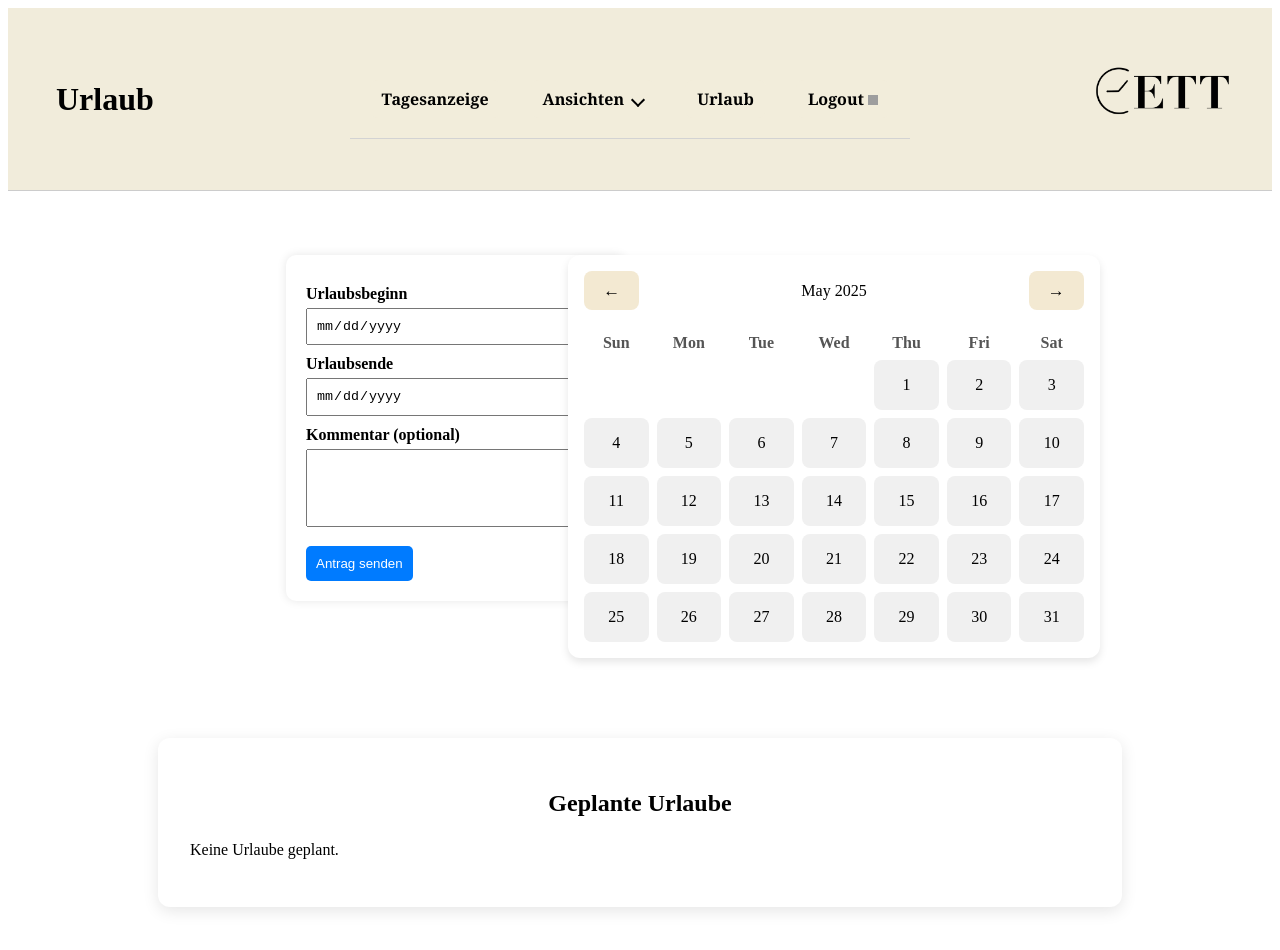
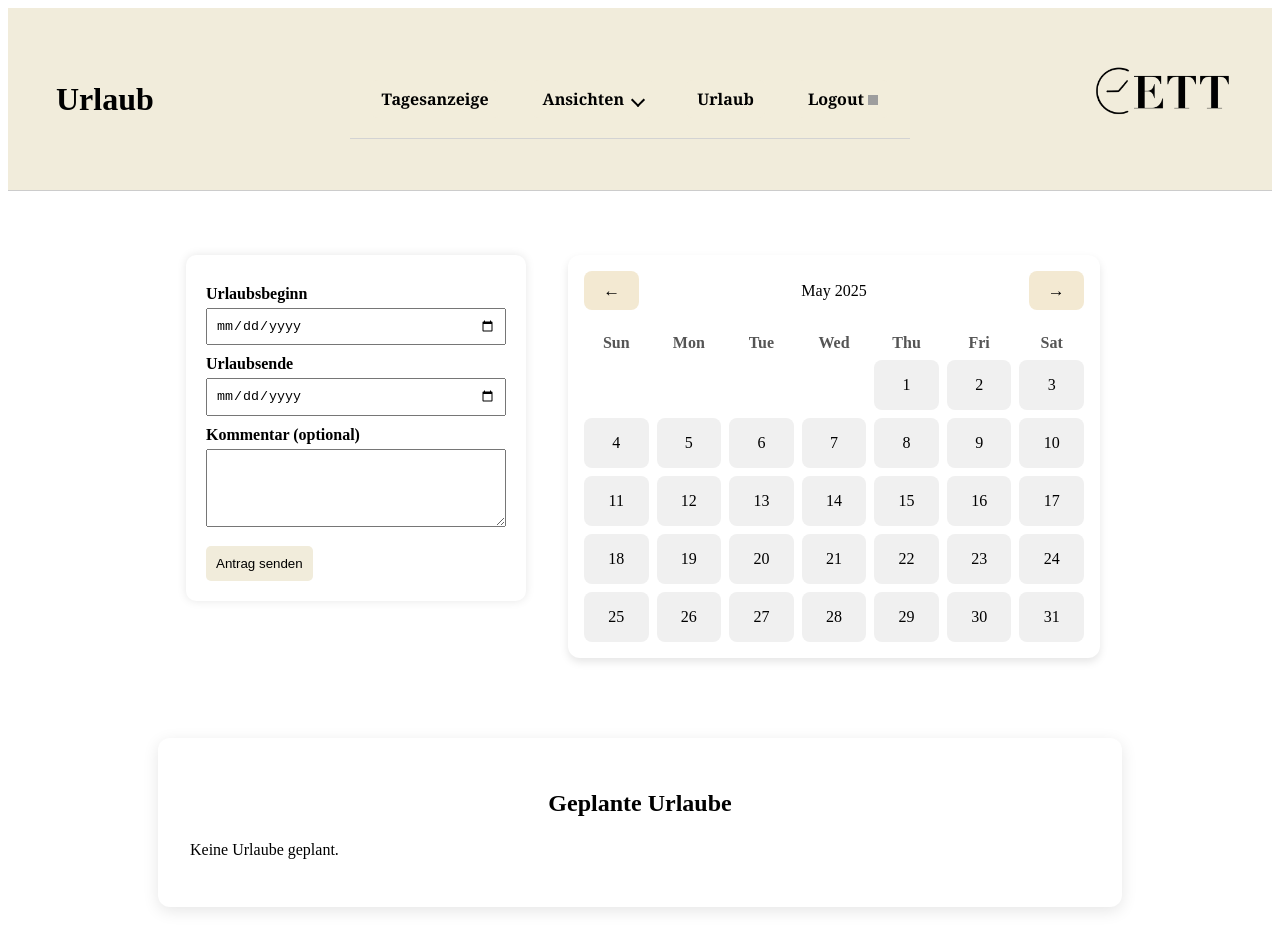
Before and after one commit to on24FeLi/ETT2.0, a Vue app: page /Urlaub in a window 1280 px wide. Shown: the top 950 px of the page. Built offline with nearby package versions, Linux system fonts and the light colour scheme; grey boxes are pictures that could not be loaded.

Commit message:
fixed Urlaub

```diff
--- a/src/views/Urlaub.vue
+++ b/src/views/Urlaub.vue
@@ -94,12 +94,12 @@ header h1 {
   justify-content: center;
   align-items: flex-start;
   gap: 3rem;
-  max-width: 1000px;
+  width: 100%;
+  max-width: 1200px;
   margin: 2rem auto;
   padding: 2rem;
-   flex-wrap: nowrap;
+  flex-wrap: nowrap;
 }
-
 /* / ========== FORMULAR ========== / */
 .urlaub-formular {
   background-color: #ffffff;
@@ -107,6 +107,9 @@ header h1 {
   border-radius: 10px;
   width: 300px;
   box-shadow: 0 0 10px rgba(0, 0, 0, 0.1);
+  transform: translateX(-20px);
+  position: relative;
+  left: -80px;
 }
 
 .urlaub-formular label {
@@ -127,15 +130,15 @@ header h1 {
 .urlaub-formular button {
   margin-top: 15px;
   padding: 10px;
-  background-color: #007bff;
-  color: white;
+  background-color: #f1ecdb;
+  color: black;
   border: none;
   border-radius: 5px;
   cursor: pointer;
 }
 
 .urlaub-formular button:hover {
-  background-color: #0056b3;
+  background-color: lightgrey;
 }
 
 /* / ========== KALENDER ========== */
```
